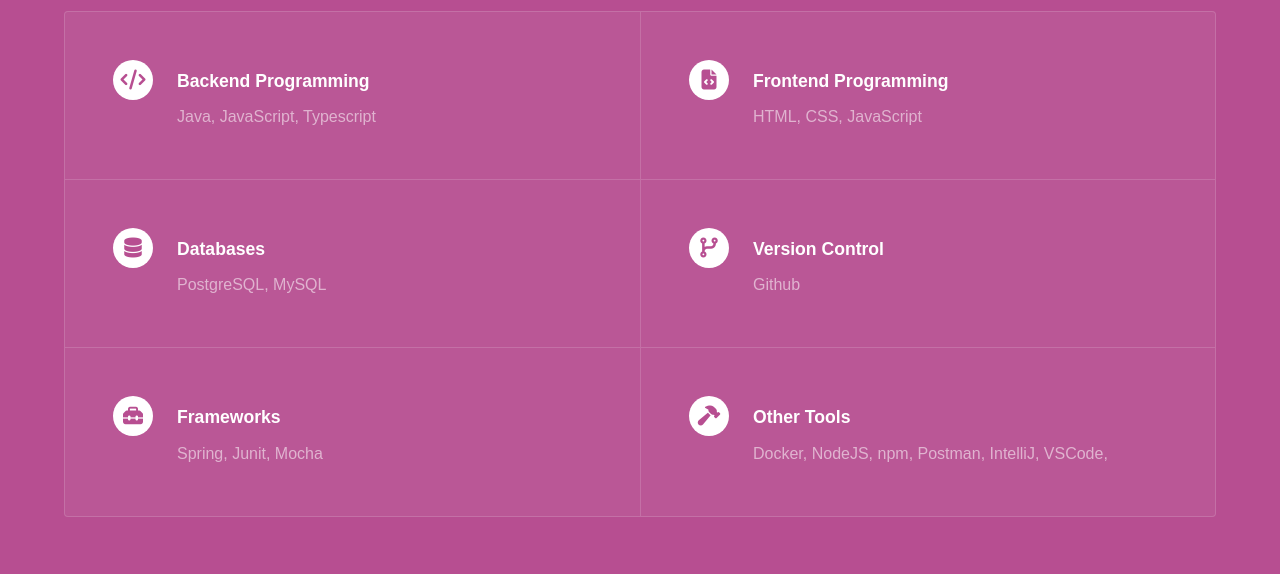
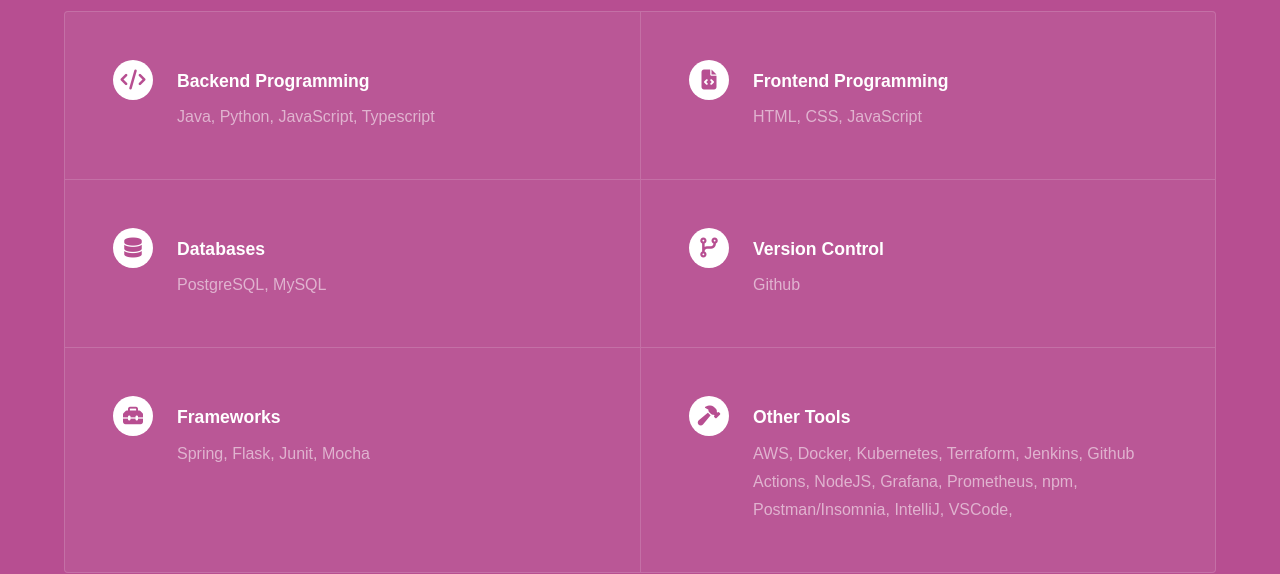
Before and after one commit to thebigburd/thebigburd.github.io, a plain HTML site: page index.html in a window 1280 px wide. Shown: the part 925-1499 px from the top of the page. Drawn offline with Linux system fonts and the light colour scheme.

Commit message:
Update index.html
Added new skills learned.

```diff
--- a/index.html
+++ b/index.html
@@ -60,7 +60,7 @@
                 <section>
                     <span class="icon solid major fa-code"></span>
                     <h3>Backend Programming</h3>
-                    <p>Java, JavaScript, Typescript</p>
+                    <p>Java, Python, JavaScript, Typescript</p>
                 </section>
                 <section>
                     <span class="icon solid major fa-file-code"></span>
@@ -80,12 +80,12 @@
                 <section>
                     <span class="icon solid major fa-toolbox"></span>
                     <h3>Frameworks</h3>
-                    <p>Spring, Junit, Mocha </p>
+                    <p>Spring, Flask, Junit, Mocha </p>
                 </section>
                 <section>
                     <span class="icon solid major fa-hammer"></span>
                     <h3>Other Tools</h3>
-                    <p>Docker, NodeJS, npm, Postman, IntelliJ, VSCode, </p>
+                    <p>AWS, Docker, Kubernetes, Terraform, Jenkins, Github Actions, NodeJS, Grafana, Prometheus, npm, Postman/Insomnia, IntelliJ, VSCode, </p>
                 </section>
             </div>
 
```
